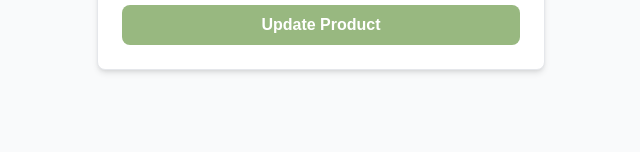
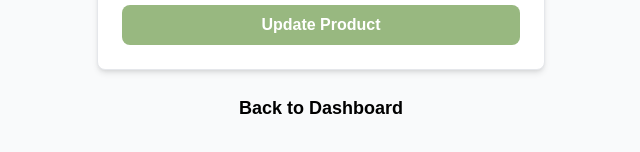
Before and after one commit to Sahileyy/react_project, a React app: page /admin/adminPutProduct/1 in a window 1280 px wide. Shown: the part 594-746 px from the top of the page, without its empty margins (319-959 px from the left). Built offline with nearby package versions, Linux system fonts and the light colour scheme; no server answers; sample sign-in values are in the browser's storage; the HTML template or start-up script is replaced by a standard one.

Commit message:
all ddone

```diff
--- a/src/pages/admin/product/adminPutProduct.jsx
+++ b/src/pages/admin/product/adminPutProduct.jsx
@@ -192,6 +192,7 @@ const AdminPutProduct = () => {
             </button>
           </form>
         </div>
+          <div className="text-center font-bold py-6"><p className="text-lg cursor-pointer hover:underline transition-transform duration-300 hover:scale-105" onClick={()=>{navigate('/admin')}}>Back to Dashboard</p></div>
       </main>
     </div>
               </>
```
